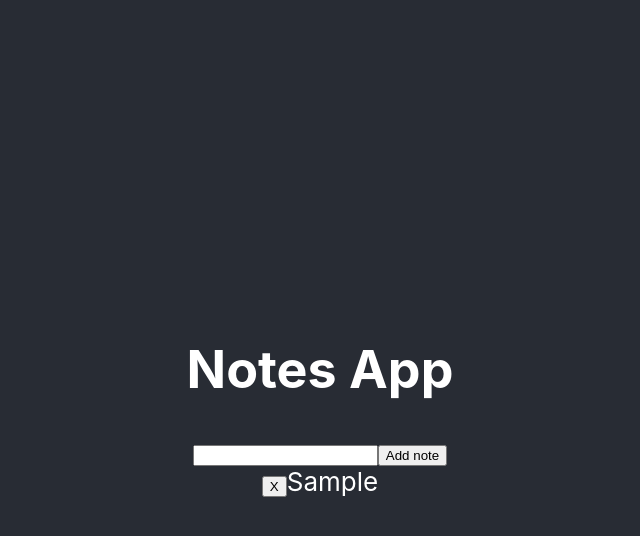
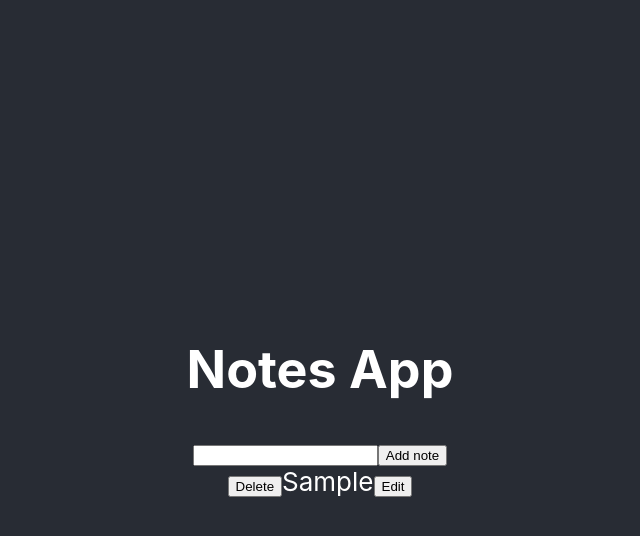
Before and after one commit to IvanCheng1/Notes-app, a React (Create React App) app: page / in a window 1280 px wide. Both pictures are taken after typing "Sample" into the empty fields and a click on the button "Add note". Shown: the top 536 px of the page, without its empty margins (320-960 px from the left). Built offline with nearby package versions, Linux system fonts and the light colour scheme.

Commit message:
edit function

```diff
--- a/src/App.tsx
+++ b/src/App.tsx
@@ -1,7 +1,7 @@
 import React from "react";
 import "./App.css";
 import Note from "./components/Note";
-import { getNotes, addNote, deleteNote } from "./utils/api";
+import { getNotes, addNote, deleteNote, editNote } from "./utils/api";
 import InputField from "./components/InputField";
 import Alert from "./components/Alert";
 
@@ -24,10 +24,11 @@ class App extends React.Component<{}, IState> {
 
   handleInputChange = (e: React.FormEvent<HTMLInputElement>): void => {
     const { value } = e.currentTarget;
-
     this.setState({
       input: value,
     });
+
+    // console.log(this.state)
   };
 
   handleAddNote = (): void => {
@@ -52,15 +53,18 @@ class App extends React.Component<{}, IState> {
     }
   };
 
-  handleDeleteNote = (e: React.FormEvent<HTMLInputElement>): void => {
-    const { value } = e.currentTarget;
-
-    deleteNote(value).then((notes) =>
+  handleDeleteNote = (note: string): void => {
+    deleteNote(note).then((notes) =>
       this.setState({
         notes,
         alert: "",
       })
     );
+  };
+
+  handleEditNote = (oldNote: string, newNote: string): void => {
+    // const { value } = e.currentTarget;
+    editNote(oldNote, newNote).then((notes) => this.setState({ notes }));
   };
 
   public render() {
@@ -76,9 +80,14 @@ class App extends React.Component<{}, IState> {
             handleAddNote={this.handleAddNote}
           />
           <Alert alert={alert} />
-          <div>
+          <div className="notes-holder">
             {notes.map((n) => (
-              <Note note={n} key={n} handleDelete={this.handleDeleteNote} />
+              <Note
+                note={n}
+                key={n}
+                handleDelete={this.handleDeleteNote}
+                handleEditNote={this.handleEditNote}
+              />
             ))}
           </div>
         </header>
--- a/src/components/Alert.tsx
+++ b/src/components/Alert.tsx
@@ -1,11 +1,9 @@
 import React from "react";
-
-
 
 const Alert = ({alert}: {alert:string}) => {
   return (
     <>
-      {alert === "" ? "" : <div>{alert}</div>}
+      {alert === "" ? "" : <div className="input-alert">{alert}</div>}
     </>
   );
 };
--- /dev/null
+++ b/src/components/Input.tsx
@@ -0,0 +1,16 @@
+import React from "react";
+
+interface IProps {
+  value: string;
+  handleChange: (event: React.FormEvent<HTMLInputElement>) => void;
+}
+
+const Input = ({ value, handleChange }: IProps) => {
+  return (
+    <>
+      <input type="text" value={value} onChange={handleChange} />
+    </>
+  );
+};
+
+export default Input;
--- a/src/components/InputField.tsx
+++ b/src/components/InputField.tsx
@@ -1,4 +1,5 @@
 import React from "react";
+import Input from "./Input";
 
 interface IProps {
   value: string;
@@ -9,7 +10,8 @@ interface IProps {
 const InputField = ({ value, handleInputChange, handleAddNote }: IProps) => {
   return (
     <div className="input-field">
-      <input type="text" value={value} onChange={handleInputChange} />
+      {/* <input type="text" value={value} onChange={handleInputChange} /> */}
+      <Input value={value} handleChange={handleInputChange} />
       <button onClick={handleAddNote}>Add note</button>
     </div>
   );
--- a/src/components/Note.tsx
+++ b/src/components/Note.tsx
@@ -1,14 +1,72 @@
 import React from "react";
+import Input from "./Input";
 
-function Note({ note, handleDelete }: { note: string; handleDelete: any }) {
-  return (
-    <div>
-      <button value={note} onClick={handleDelete}>
-        X
-      </button>
-      {note}
-    </div>
-  );
+interface IProps {
+  note: string;
+  handleDelete: (note: string) => void;
+  handleEditNote: (oldNote: string, newNote: string) => void;
+}
+
+interface IState {
+  edit: boolean;
+  newNote: string;
+}
+
+class Note extends React.Component<IProps, IState> {
+  state: IState = {
+    edit: false,
+    newNote: "",
+  };
+
+  handleEditButton = () => {
+    if (this.state.edit) {
+      // edit is true
+      // save
+      this.props.handleEditNote(this.props.note, this.state.newNote);
+      // clear edit
+      this.setState((prev) => ({
+        edit: !prev.edit,
+        newNote: "",
+      }));
+    } else {
+      this.setState((prev) => ({
+        edit: !prev.edit,
+        newNote: this.props.note,
+      }));
+    }
+  };
+
+  handleNewInputChange = (e: React.FormEvent<HTMLInputElement>): void => {
+    const { value } = e.currentTarget;
+
+    this.setState({ newNote: value });
+  };
+
+  public render() {
+    const { note, handleDelete } = this.props;
+    const { edit, newNote } = this.state;
+
+    return (
+      <div>
+        <button value={note} onClick={() => handleDelete(note)}>
+          Delete
+        </button>
+        {edit ? (
+          <Input
+            value={newNote}
+            handleChange={this.handleNewInputChange}
+          />
+        ) : (
+          <>{note}</>
+        )}
+
+        <button value={note} onClick={() => this.handleEditButton()}>
+          {edit ? "Save" : "Edit"}
+          {/* Edit */}
+        </button>
+      </div>
+    );
+  }
 }
 
 export default Note;
--- a/src/utils/api.ts
+++ b/src/utils/api.ts
@@ -15,8 +15,8 @@ export const addNote = async (note: string): Promise<string[]> => {
   const notes = [...getLocalStorage(), note];
 
   // localStorage.setItem(NOTES_STORAGE_KEY, JSON.stringify(notes));
-  setLocalStorage(notes)
-  return notes
+  setLocalStorage(notes);
+  return notes;
 };
 
 export const deleteNote = async (note: string): Promise<string[] | []> => {
@@ -24,16 +24,31 @@ export const deleteNote = async (note: string): Promise<string[] | []> => {
   const notes = getLocalStorage().filter((n: string) => n !== note);
 
   // localStorage.setItem(NOTES_STORAGE_KEY, JSON.stringify(notes));
-  setLocalStorage(notes)
-  return notes
+  setLocalStorage(notes);
+  return notes;
 };
 
-const getLocalStorage = (): string[] | [] => {
+export const editNote = async (
+  oldNote: string,
+  newNote: string
+): Promise<string[] | []> => {
+  const notes: string[] = getLocalStorage().map<string>((n: string) => {
+    if (n === oldNote) {
+      return newNote;
+    }
+    return n;
+  });
+
+  setLocalStorage(notes);
+  return notes;
+};
+
+const getLocalStorage = (): string[] => {
   return JSON.parse(localStorage.getItem(NOTES_STORAGE_KEY) || "[]");
-}
+};
 
 const setLocalStorage = (notes: string[]): void => {
   localStorage.setItem(NOTES_STORAGE_KEY, JSON.stringify(notes));
-}
+};
 
 export {}; // to avoid TS error
```
Also changed, not shown: src/components/EditNote.tsx (added, +13 -0 lines).
